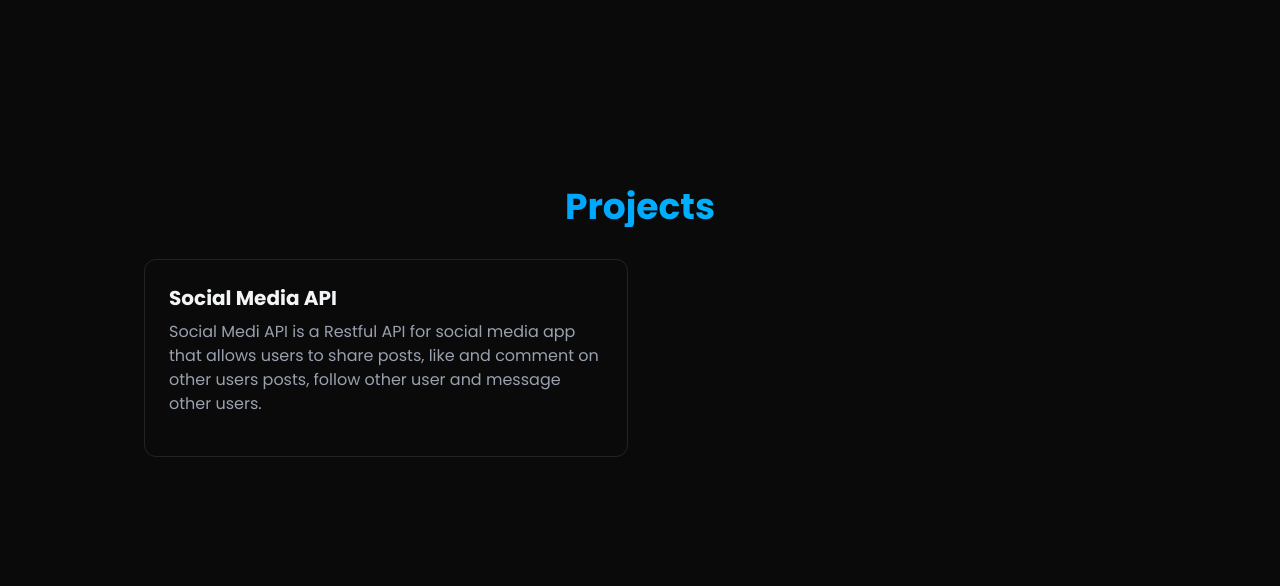
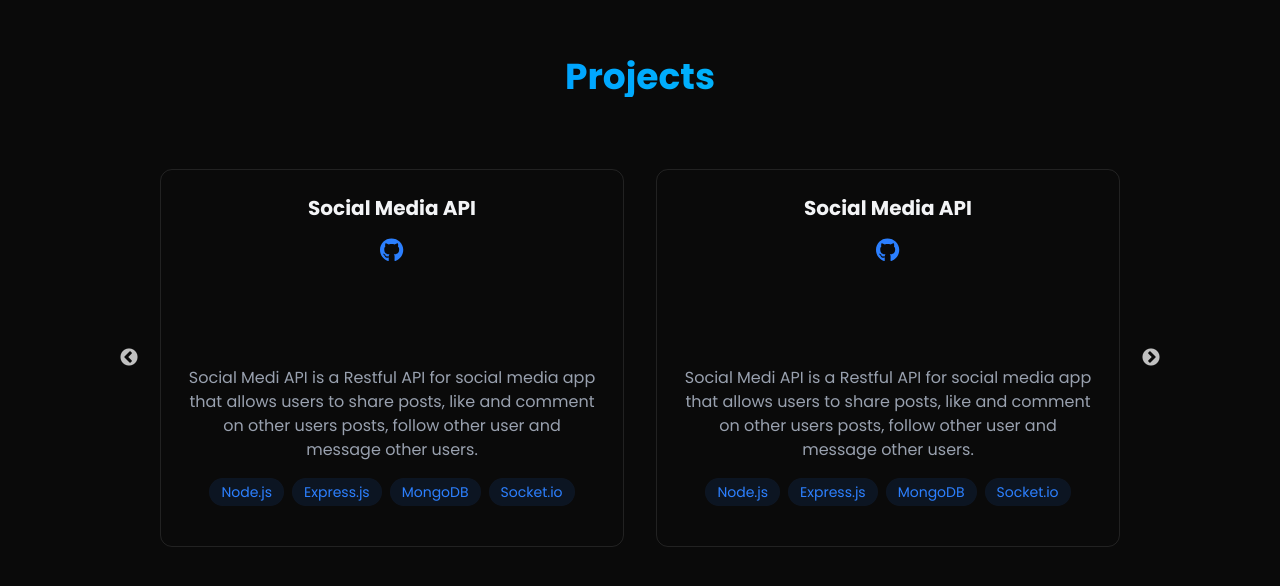
Before and after one commit to andikaPalian/andikaportfolio, a React (Vite) app: page / in a window 1280 px wide. Shown: the part 2053-2639 px from the top of the page. Built offline with nearby package versions, Linux system fonts and the light colour scheme.

Commit message:
Add project data and implement slider for project display; include FontAwesome icons for GitHub links

```diff
--- a/package.json
+++ b/package.json
@@ -20,6 +20,8 @@
     "react": "^19.0.0",
     "react-dom": "^19.0.0",
     "react-simple-typewriter": "^5.0.1",
+    "react-slick": "^0.30.3",
+    "slick-carousel": "^1.8.1",
     "tailwindcss": "^4.1.3"
   },
   "devDependencies": {
--- /dev/null
+++ b/src/data/projectsData.js
@@ -0,0 +1,37 @@
+export const projectsData = [
+    {
+        id: 1,
+        title: "Social Media API",
+        description: "Social Medi API is a Restful API for social media app that allows users to share posts, like and comment on other users posts, follow other user and message other users.",
+        github: "https://github.com/andikaPalian/social-media-api",
+        tech: ["Node.js", "Express.js", "MongoDB", "Socket.io"]
+    },
+    {
+        id: 2,
+        title: "Social Media API",
+        description: "Social Medi API is a Restful API for social media app that allows users to share posts, like and comment on other users posts, follow other user and message other users.",
+        github: "https://github.com/andikaPalian/social-media-api",
+        tech: ["Node.js", "Express.js", "MongoDB", "Socket.io"]
+    },
+    {
+        id: 3,
+        title: "Social Media API",
+        description: "Social Medi API is a Restful API for social media app that allows users to share posts, like and comment on other users posts, follow other user and message other users.",
+        github: "https://github.com/andikaPalian/social-media-api",
+        tech: ["Node.js", "Express.js", "MongoDB", "Socket.io"]
+    },
+    {
+        id: 4,
+        title: "Social Media API",
+        description: "Social Medi API is a Restful API for social media app that allows users to share posts, like and comment on other users posts, follow other user and message other users.",
+        github: "https://github.com/andikaPalian/social-media-api",
+        tech: ["Node.js", "Express.js", "MongoDB", "Socket.io"]
+    },
+    {
+        id: 5,
+        title: "Social Media API",
+        description: "Social Medi API is a Restful API for social media app that allows users to share posts, like and comment on other users posts, follow other user and message other users.",
+        github: "https://github.com/andikaPalian/social-media-api",
+        tech: ["Node.js", "Express.js", "MongoDB", "Socket.io"]
+    },
+]
--- a/src/pages/Project.jsx
+++ b/src/pages/Project.jsx
@@ -1,6 +1,28 @@
 import React from "react";
+import { FontAwesomeIcon } from "@fortawesome/react-fontawesome";
+import { faGithub } from "@fortawesome/free-brands-svg-icons";
+import { projectsData } from "../data/projectsData";
+import Slider from "react-slick";
+import "slick-carousel/slick/slick.css";
+import "slick-carousel/slick/slick-theme.css";
 
 const Project = () => {
+  const settings = {
+    dots: true,
+    infinite: true,
+    speed: 500,
+    slidesToShow: 2,
+    slidesToScroll: 2,
+    responsive: [
+      {
+        breakpoint: 1024,
+        settings: {
+          slidesToShow: 1,
+          slidesToScroll: 1,
+        },
+      },
+    ],
+  };
   return (
     <section
       id="project"
@@ -10,16 +32,43 @@ const Project = () => {
         <h2 className="text-4xl font-bold mb-8 bg-gradient-to-r from-blue-500 to-cyan-400 bg-clip-text text-transparent text-center">
           Projects
         </h2>
-        <div className="grid grid-cols-1 md:grid-cols-2 gap-6">
-          <div className="p-6 rounded-xl border border-white/10 hover:-translate-y-1 hover:border-blue-500/30 hover:shadow-[0_2px_8px_rgba(50,130,246,0.2)] transition">
-            <h3 className="text-xl font-bold mb-2">Social Media API</h3>
-            <p className="text-gray-400 mb-4">
-              Social Medi API is a Restful API for social media app that allows
-              users to share posts, like and comment on other users posts,
-              follow other user and message other users.
-            </p>
-          </div>
-        </div>
+        {/* <div className="grid grid-cols-1 md:grid-cols-2"> */}
+        <Slider {...settings}>
+          {projectsData.map((data) => (
+            <div className="px-4 py-10">
+              <div
+                key={data.id}
+                className="p-6 rounded-xl border border-white/10 hover:-translate-y-1 hover:border-blue-500/30 hover:shadow-[0_2px_8px_rgba(59,130,246,0.2)] transition"
+              >
+                <h3 className="text-xl font-bold mb-2 text-center pb-2">
+                  {data.title}
+                </h3>
+                <div className="flex justify-center pb-[100px]">
+                  <a href={data.github} target="_blank">
+                    <FontAwesomeIcon
+                      icon={faGithub}
+                      className="text-blue-500 text-2xl"
+                    />
+                  </a>
+                </div>
+                <p className="text-gray-400 mb-4 text-center">
+                  {data.description}
+                </p>
+                <div className="flex flex-wrap gap-2 mb-4 justify-center">
+                  {data.tech.map((tech, index) => (
+                    <span
+                      key={index}
+                      className="bg-blue-500/10 text-blue-500 py-1 px-3 rounded-full text-sm hover:bg-blue-500/20 hover:shadow-[0_2px_8px_rgba(59,130,246,0.1)] transition-all"
+                    >
+                      {tech}
+                    </span>
+                  ))}
+                </div>
+              </div>
+            </div>
+          ))}
+        </Slider>
+        {/* </div> */}
       </div>
     </section>
   );
```
Also changed, not shown: 1 other file (tests, documents, lock files or other folders).
